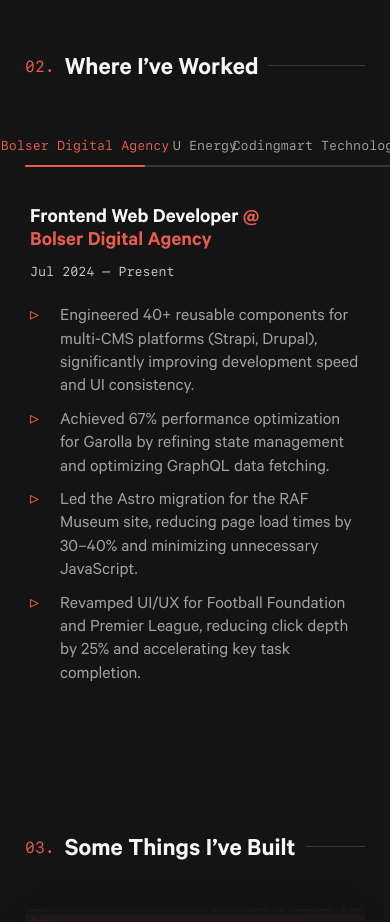
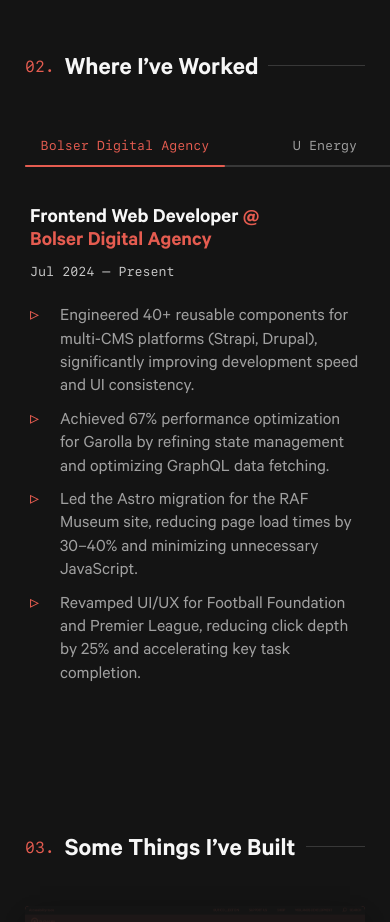
Before and after one commit to calvingomes/cal-portfolio, a Next.js app: page / in a window 390 px wide. Shown: the part 2100-3022 px from the top of the page. Built offline with nearby package versions, Linux system fonts and the light colour scheme.

Commit message:
fix jobs tab width for mobile view

```diff
--- a/src/components/Jobs/Jobs.module.css
+++ b/src/components/Jobs/Jobs.module.css
@@ -79,7 +79,7 @@
 
 @media (max-width: 600px) {
   .tabButton {
-    min-width: 120px;
+    min-width: 200px;
     padding: 0 15px;
     border-left: 0;
     border-bottom: 2px solid var(--medium-grey);
--- a/src/components/Jobs/Jobs.tsx
+++ b/src/components/Jobs/Jobs.tsx
@@ -77,7 +77,6 @@ const Jobs = () => {
             </button>
           ))}
 
-          {/* Moving highlight indicator */}
           <span
             className={styles.highlight}
             style={{ "--activeId": activeTabId } as React.CSSProperties}
--- a/src/styles/variables.css
+++ b/src/styles/variables.css
@@ -31,7 +31,7 @@
   --nav-height: 90px;
 
   --tab-height: 42px;
-  --tab-width: 120px;
+  --tab-width: 200px;
 
   --easing: cubic-bezier(0.645, 0.045, 0.355, 1);
   --transition: all 0.25s cubic-bezier(0.645, 0.045, 0.355, 1);
```
